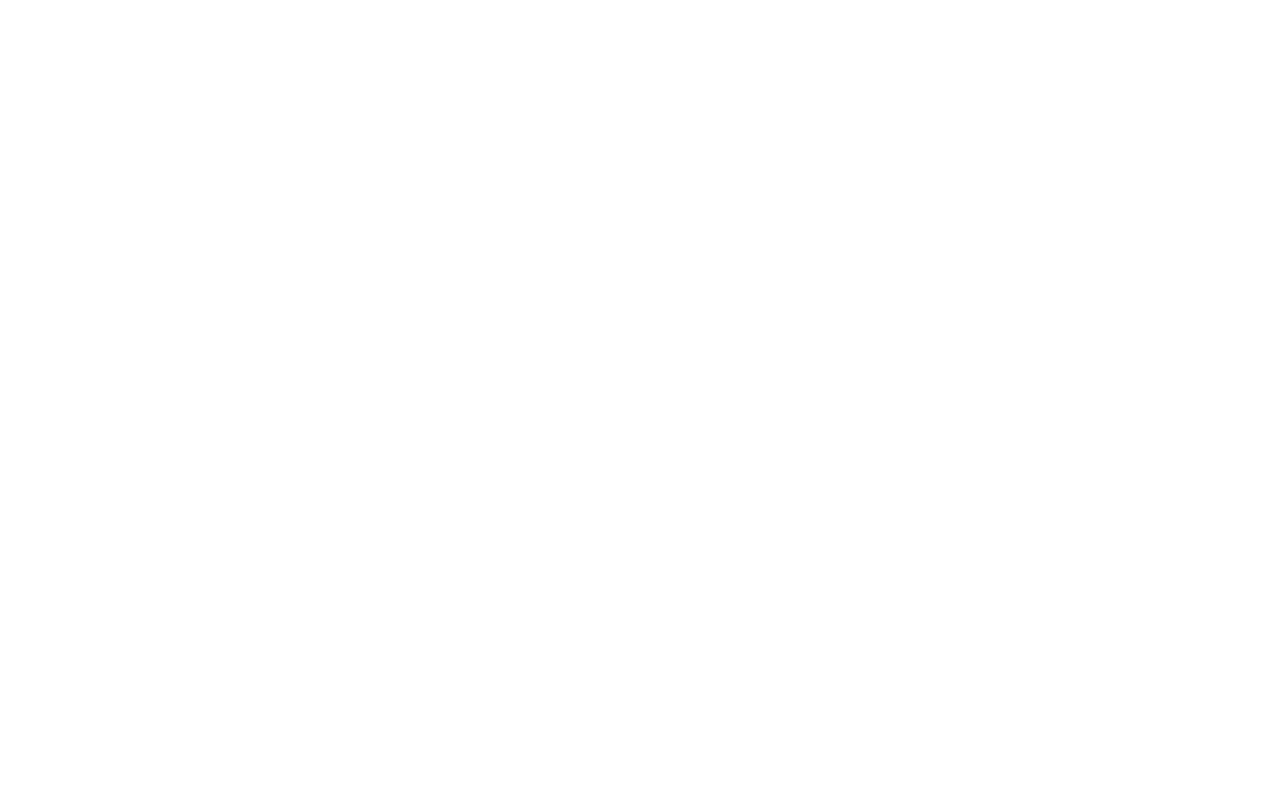
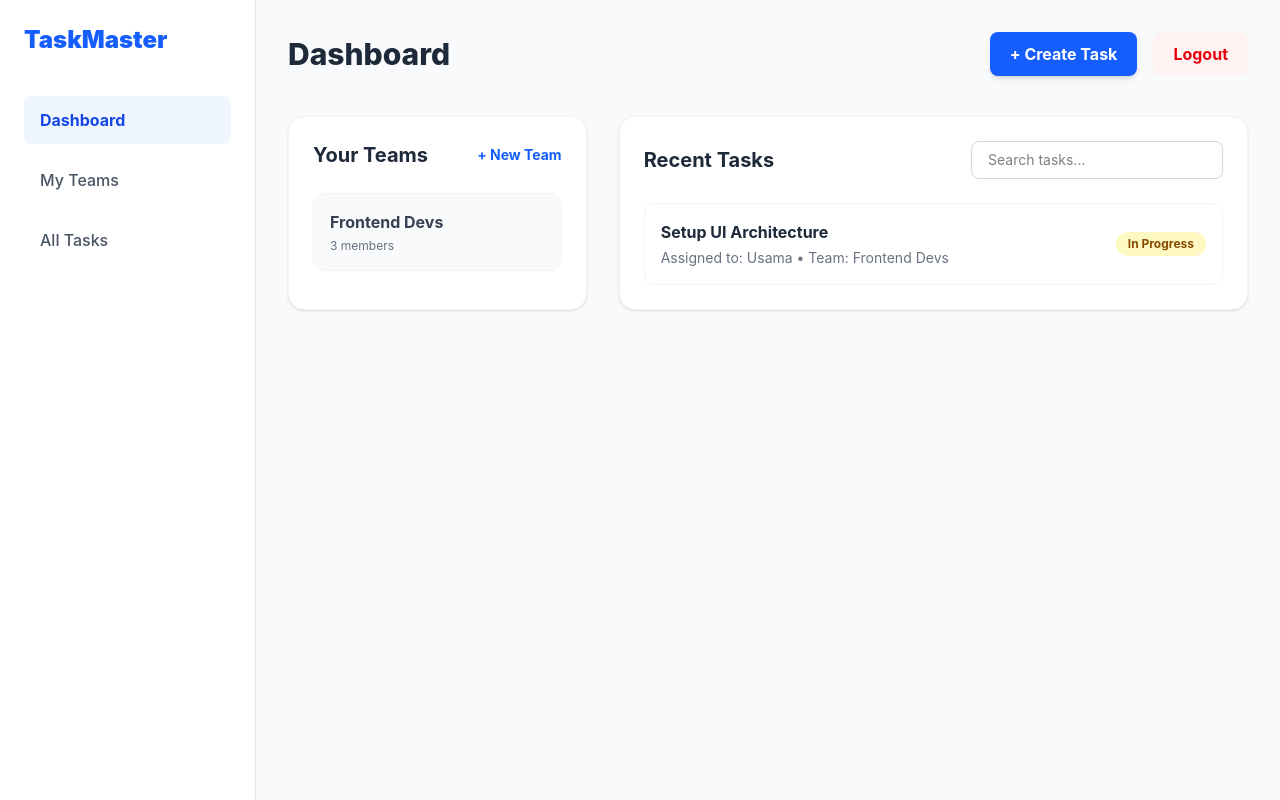
Before and after one commit to UsamaShafaqat-Dev/team-task-manager, a React app in the folder frontend/: page /dashboard in a window 1280 px wide. Before the commit this address had no page. Built offline with nearby package versions, Linux system fonts and the light colour scheme; the HTML template or start-up script is replaced by a standard one.

Commit message:
Add premium dashboard UI layout

```diff
--- a/frontend/src/App.jsx
+++ b/frontend/src/App.jsx
@@ -6,17 +6,17 @@
 } from "react-router-dom";
 import Login from "./pages/Login";
 import Register from "./pages/Register";
+import Dashboard from "./pages/Dashboard";
 
 function App() {
   return (
     <Router>
       <Routes>
-        {/* Default route jo seedha login par le jayega */}
         <Route path="/" element={<Navigate to="/login" />} />
-
-        {/* Auth Routes */}
         <Route path="/login" element={<Login />} />
         <Route path="/register" element={<Register />} />
+        {/* Dashboard Route */}
+        <Route path="/dashboard" element={<Dashboard />} />
       </Routes>
     </Router>
   );
--- /dev/null
+++ b/frontend/src/pages/Dashboard.jsx
@@ -0,0 +1,101 @@
+import { Link } from "react-router-dom";
+
+const Dashboard = () => {
+  return (
+    <div className="min-h-screen bg-gray-50 flex font-sans">
+      {/* Sidebar - Desktop */}
+      <aside className="w-64 bg-white border-r border-gray-200 p-6 hidden md:block">
+        <h1 className="text-2xl font-black text-blue-600 mb-10">TaskMaster</h1>
+        <nav className="space-y-3">
+          <a
+            href="#"
+            className="block px-4 py-3 bg-blue-50 text-blue-700 rounded-lg font-bold transition-colors"
+          >
+            Dashboard
+          </a>
+          <a
+            href="#"
+            className="block px-4 py-3 text-gray-600 hover:bg-gray-50 rounded-lg font-medium transition-colors"
+          >
+            My Teams
+          </a>
+          <a
+            href="#"
+            className="block px-4 py-3 text-gray-600 hover:bg-gray-50 rounded-lg font-medium transition-colors"
+          >
+            All Tasks
+          </a>
+        </nav>
+      </aside>
+
+      {/* Main Content */}
+      <main className="flex-1 p-8">
+        {/* Top Header */}
+        <header className="flex justify-between items-center mb-10">
+          <h2 className="text-3xl font-extrabold text-gray-800">Dashboard</h2>
+          <div className="flex gap-4">
+            <button className="bg-blue-600 text-white px-5 py-2.5 rounded-lg font-bold hover:bg-blue-700 transition-colors shadow-md">
+              + Create Task
+            </button>
+            <Link
+              to="/login"
+              className="bg-red-50 text-red-600 px-5 py-2.5 rounded-lg font-bold hover:bg-red-100 transition-colors"
+            >
+              Logout
+            </Link>
+          </div>
+        </header>
+
+        {/* Content Grids (Team List & Task List) */}
+        <div className="grid grid-cols-1 lg:grid-cols-3 gap-8">
+          {/* Teams Section */}
+          <div className="bg-white p-6 rounded-2xl border border-gray-100 shadow-sm">
+            <div className="flex justify-between items-center mb-6">
+              <h3 className="text-xl font-bold text-gray-800">Your Teams</h3>
+              <button className="text-blue-600 text-sm font-bold hover:underline">
+                + New Team
+              </button>
+            </div>
+            {/* Dummy Data for Design */}
+            <div className="space-y-3">
+              <div className="p-4 bg-gray-50 rounded-xl border border-gray-100">
+                <h4 className="font-bold text-gray-700">Frontend Devs</h4>
+                <p className="text-xs text-gray-500 mt-1">3 members</p>
+              </div>
+            </div>
+          </div>
+
+          {/* Tasks Section */}
+          <div className="bg-white p-6 rounded-2xl border border-gray-100 shadow-sm lg:col-span-2">
+            <div className="flex justify-between items-center mb-6">
+              <h3 className="text-xl font-bold text-gray-800">Recent Tasks</h3>
+              <input
+                type="text"
+                placeholder="Search tasks..."
+                className="px-4 py-2 border border-gray-300 rounded-lg text-sm focus:ring-2 focus:ring-blue-600 outline-none"
+              />
+            </div>
+            {/* Dummy Data for Design */}
+            <div className="space-y-4">
+              <div className="p-4 border border-gray-100 rounded-xl flex justify-between items-center hover:shadow-md transition-shadow">
+                <div>
+                  <h4 className="font-bold text-gray-800">
+                    Setup UI Architecture
+                  </h4>
+                  <p className="text-sm text-gray-500 mt-1">
+                    Assigned to: Usama • Team: Frontend Devs
+                  </p>
+                </div>
+                <span className="bg-yellow-100 text-yellow-800 text-xs font-bold px-3 py-1 rounded-full">
+                  In Progress
+                </span>
+              </div>
+            </div>
+          </div>
+        </div>
+      </main>
+    </div>
+  );
+};
+
+export default Dashboard;
```
